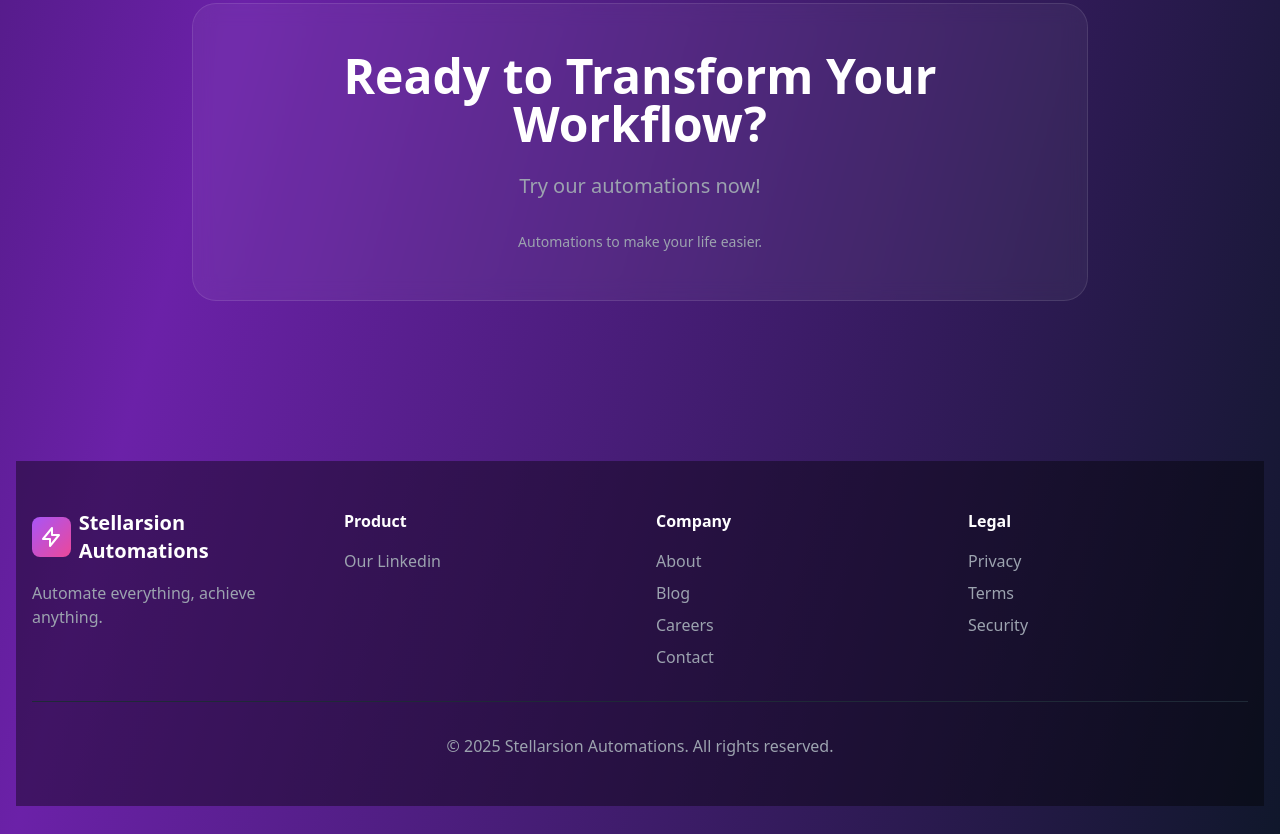
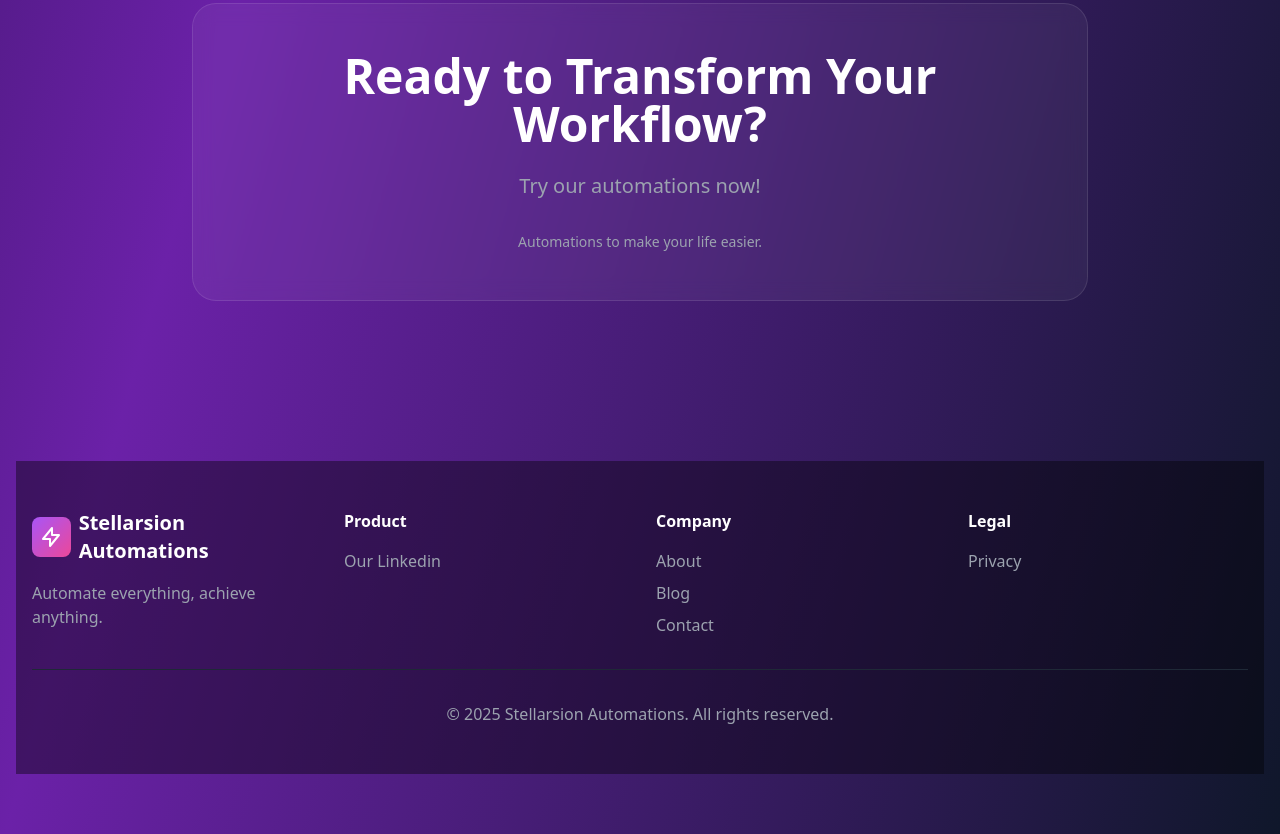
Before and after one commit to sarush687-boop/stellarsion, a plain HTML site: page index.html in a window 1280 px wide. Shown: the part 3741-4575 px from the top of the page. Drawn offline with nearby package versions, Linux system fonts and the light colour scheme.

Commit message:
Update index.html

```diff
--- a/index.html
+++ b/index.html
@@ -537,7 +537,7 @@
                             <path d="M9.049 2.927c.3-.921 1.603-.921 1.902 0l1.07 3.292a1 1 0 00.95.69h3.462c.969 0 1.371 1.24.588 1.81l-2.8 2.034a1 1 0 00-.364 1.118l1.07 3.292c.3.921-.755 1.688-1.54 1.118l-2.8-2.034a1 1 0 00-1.175 0l-2.8 2.034c-.784.57-1.838-.197-1.539-1.118l1.07-3.292a1 1 0 00-.364-1.118L2.98 8.72c-.783-.57-.38-1.81.588-1.81h3.461a1 1 0 00.951-.69l1.07-3.292z"/>
                         </svg>
                     </div>
-                    <p class="text-gray-300 mb-6 italic">"Not only hype, We focus on growth."</p>
+                    <p class="text-gray-300 mb-6 italic">"Not hype, We focus on growth."</p>
                     <div>
                         <div class="font-semibold">Arush Sharma</div>
                         <div class="text-sm text-gray-400">Founder, Stellarsions Automations </div>
@@ -608,6 +608,7 @@
                     <ul class="space-y-2 text-gray-400">
                         <li><a href="https://www.linkedin.com/in/arush-sharma-327349396/" class="hover:text-purple-400 transition">Our Linkedin</a></li>
 
+
                     </ul>
                 </div>
                 <div>
@@ -615,7 +616,6 @@
                     <ul class="space-y-2 text-gray-400">
                         <li><a href="#" class="hover:text-purple-400 transition">About</a></li>
                         <li><a href="#" class="hover:text-purple-400 transition">Blog</a></li>
-                        <li><a href="#" class="hover:text-purple-400 transition">Careers</a></li>
                         <li><a href="contact.html" class="hover:text-purple-400 transition">Contact</a></li>
                     </ul>
                 </div>
@@ -623,8 +623,6 @@
                     <h4 class="font-semibold mb-4">Legal</h4>
                     <ul class="space-y-2 text-gray-400">
                         <li><a href="privacy.html" class="hover:text-purple-400 transition">Privacy</a></li>
-                        <li><a href="#" class="hover:text-purple-400 transition">Terms</a></li>
-                        <li><a href="#" class="hover:text-purple-400 transition">Security</a></li>
                     </ul>
                 </div>
             </div>
```
